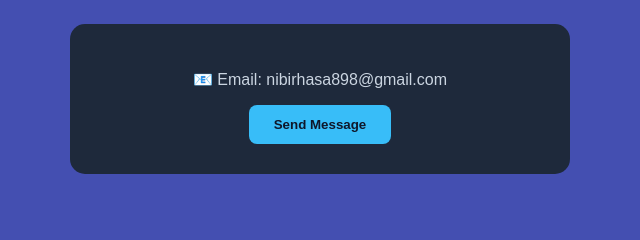
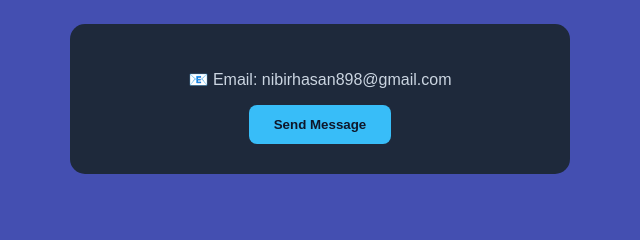
Before and after one commit to nibirhasan101/nibir-portfolio, a plain HTML site: page index.html in a window 1280 px wide. Shown: the part 2383-2623 px from the top of the page, 320-960 px from the left. Drawn offline with Linux system fonts and the light colour scheme.

Commit message:
Update index.html

```diff
--- a/index.html
+++ b/index.html
@@ -262,7 +262,7 @@
 
             <p>
                 📧 Email:
-                nibirhasa898@gmail.com
+                nibirhasan898@gmail.com
             </p>
 
             <button>
```
